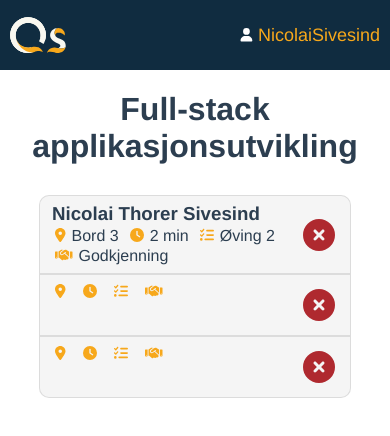
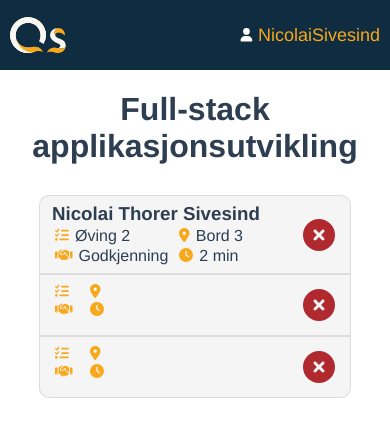
Before and after one commit to erl1erl1/qs3, a Vue app in the folder qs/: page /queue in a window 390 px wide. Shown: the top 436 px of the page. Built offline with nearby package versions, Linux system fonts and the light colour scheme.

Commit message:
Made queue item's content responsive

```diff
--- a/qs/src/components/QueueItem.vue
+++ b/qs/src/components/QueueItem.vue
@@ -3,6 +3,17 @@
   <div id="queue-info">
     <h3 id="name">{{ name }}</h3>
     <div id="content">
+      <section>
+        <div class="field">
+          <font-awesome-icon icon="list-check" class="field-icon" size="sm"/>
+          <p>{{ task }}</p>
+        </div>
+        <div class="field">
+          <font-awesome-icon icon="handshake" class="field-icon" size="sm"/>
+          <p>{{ type }}</p>
+        </div>
+      </section>
+      <section>
         <div class="field">
           <font-awesome-icon icon="location-dot" class="field-icon" size="sm"/>
           <p>{{ location }}</p>
@@ -11,14 +22,7 @@
           <font-awesome-icon icon="clock" class="field-icon" size="sm"/>
           <p>{{ queueTime }}</p>
         </div>
-      <div class="field">
-        <font-awesome-icon icon="list-check" class="field-icon" size="sm"/>
-        <p>{{ task }}</p>
-      </div>
-      <div class="field">
-        <font-awesome-icon icon="handshake" class="field-icon" size="sm"/>
-        <p>{{ type }}</p>
-      </div>
+      </section>
     </div>
   </div>
   <div id="actions">
@@ -44,6 +48,9 @@ export default {
 <style scoped>
 p {
   margin: 1px 1px 1px 2px;
+}
+
+section {
 }
 
 #actions {
@@ -97,8 +104,15 @@ p {
 #content {
   display: flex;
   justify-content: left;
+  flex-direction: row;
   align-items: flex-start;
   flex-wrap: wrap;
   margin-bottom: 7px;
 }
+
+@media screen and (min-width: 750px) {
+  section {
+    display: flex;
+  }
+}
 </style>
```
Lines whose indentation alone changed are shown as unchanged.
